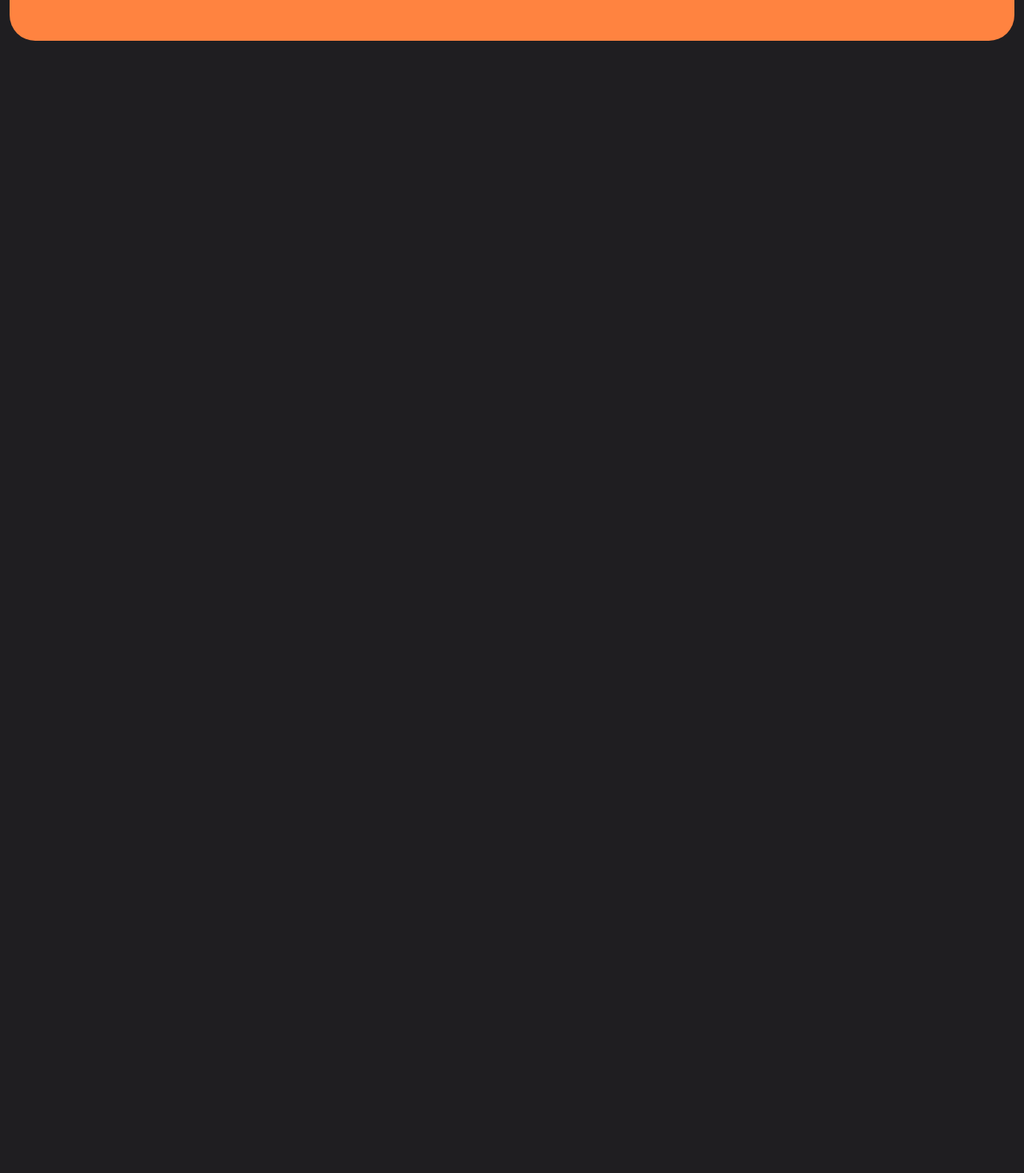
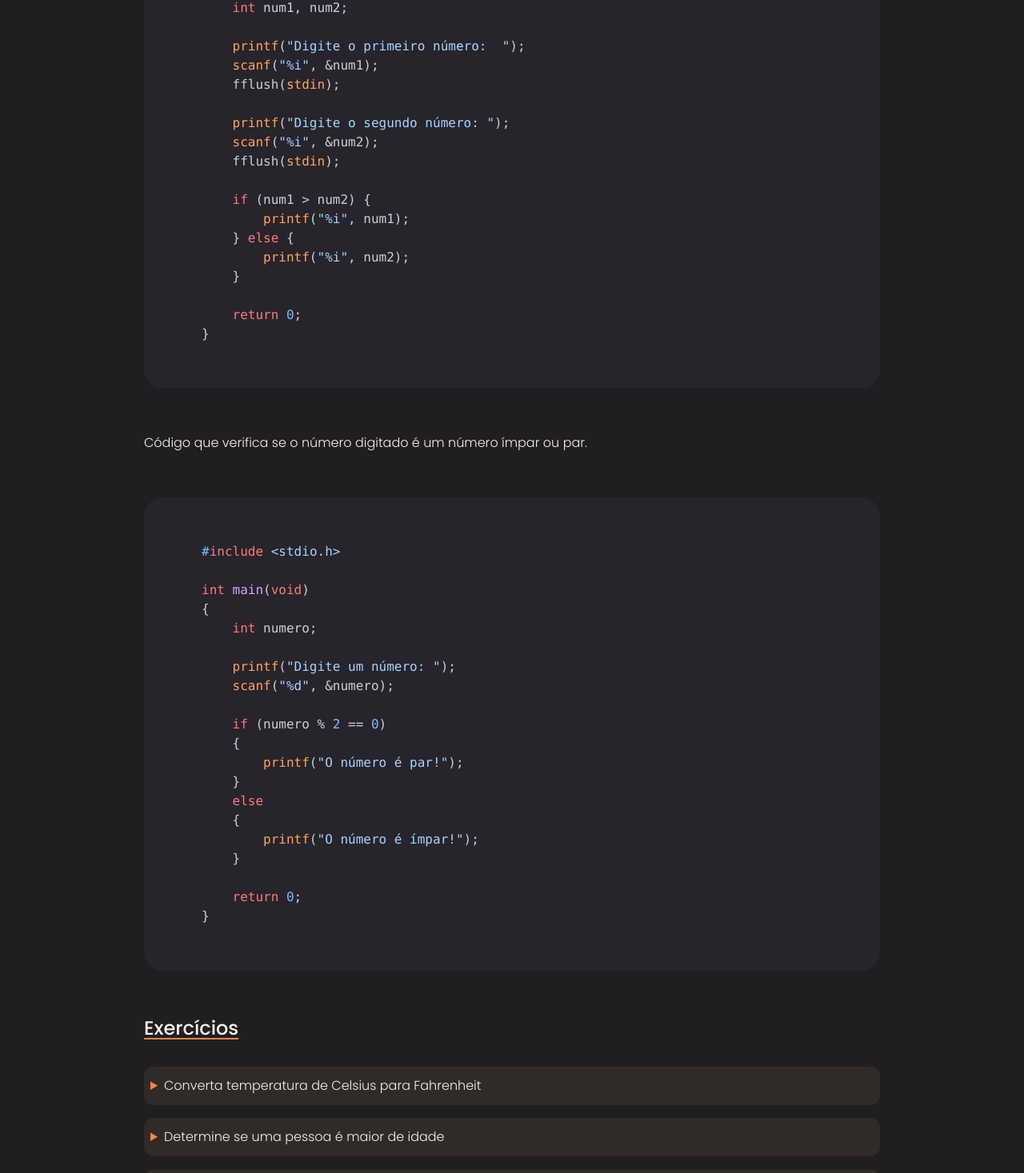
Before and after one commit to kauesandrade/BugHunters, a Next.js app: page /conteudos/Modulo4 in a window 1280 px wide. Shown: the part 2108-3575 px from the top of the page at 80% size. Before the commit the page ends 2171 px from the top, so only its background shows below. Built offline with nearby package versions, Linux system fonts and the light colour scheme.

Commit message:
Modulo 4 acabado nessa desgraça | 25/05 00:41

```diff
--- a/src/app/conteudos/Modulo4/page.tsx
+++ b/src/app/conteudos/Modulo4/page.tsx
@@ -1,11 +1,13 @@
 'use client';
 
+import CodeBlock from '@/components/CodeBlock';
+import SolutionBlock from '@/components/SolutionBlock';
 import { Plus, Minus, Asterisk, Slash, Percent, Equal, ChevronRight, ChevronLeft, Ampersand } from 'lucide-react';
 
 const Modulo4 = () => {
     return (
         <>
-            <section className="text-white px-[180px] text-justify font-light flex flex-col gap-14 pb-80">
+            <section className="pt-49 text-white px-[180px] text-justify font-light flex flex-col gap-14 pb-80">
                 <div className="flex flex-col gap-10">
                     <h2 className="text-4xl font-semibold">Operadores relacionais</h2>
                 </div>
@@ -37,7 +39,7 @@ const Modulo4 = () => {
                     <h4 className="text-2xl font-medium underline underline-offset-4 decoration-orange">Operadores Lógicos</h4>
                     <div className="flex flex-col gap-4">
                         <p className="bg-[#302B28] border-1 border-orange rounded-lg p-2 flex gap-2 font-light"><span className="font-bold text-orange flex flex-row"><Ampersand/><Ampersand /></span>  E (AND) – retorna true se ambos forem true.</p>
-                        <p className="bg-[#302B28] border-1 border-orange rounded-lg p-2 flex gap-2 font-light"><span className="font-bold text-orange">| |</span>  Ou (OR) – retorna true se pelo menos um for true.</p>
+                        <p className="bg-[#302B28] border-1 border-orange rounded-lg p-2 flex gap-2 font-light"><span className="font-bold text-orange">||</span>  Ou (OR) – retorna true se pelo menos um for true.</p>
                         <p className="bg-[#302B28] border-1 border-orange rounded-lg p-2 flex gap-2 font-light"><span className="font-bold text-orange">!</span>  Não (NOT) – inverte o valor lógico.</p>
                     </div>
                 </div>
@@ -48,8 +50,167 @@ const Modulo4 = () => {
                         <p className="bg-[#302B28] border-1 border-orange rounded-lg p-2 flex gap-2 font-light"><span className="font-bold text-orange">1</span>  Parênteses</p>
                         <p className="bg-[#302B28] border-1 border-orange rounded-lg p-2 flex gap-2 font-light"><span className="font-bold text-orange">2</span>  Multiplicação, divisão, módulo</p>
                         <p className="bg-[#302B28] border-1 border-orange rounded-lg p-2 flex gap-2 font-light"><span className="font-bold text-orange">3</span>  Soma, adição</p>
+                        <p className="bg-[#302B28] border-1 border-orange rounded-lg p-2 flex gap-2 font-light"><span className="font-bold text-orange">4</span>  Relacionais</p>
+                        <p className="bg-[#302B28] border-1 border-orange rounded-lg p-2 flex gap-2 font-light"><span className="font-bold text-orange">5</span>  Lógicos</p>
                     </div>
                 </div>
+                <section>
+                <h3 className="font-medium text-2xl underline underline-offset-4 decoration-orange">
+                    Exemplos de códigos
+                </h3>
+                <p className="mt-6 mb-14">Este programa solicita por dois números e imprime o maior na tela utilizando do operador relacional "&gt;".</p>
+                <CodeBlock code=
+{`#include <stdio.h>
+
+int main(void) {
+    int num1, num2;
+
+    printf("Digite o primeiro número:  ");
+    scanf("%i", &num1);
+    fflush(stdin);
+
+    printf("Digite o segundo número: ");
+    scanf("%i", &num2);
+    fflush(stdin);
+
+    if (num1 > num2) {
+        printf("%i", num1);
+    } else {
+        printf("%i", num2);
+    }
+
+    return 0;
+}`}
+/>
+                <p className="mt-14 mb-14">Código que verifica se o número digitado é um número ímpar ou par.</p>
+                <CodeBlock code=
+{`#include <stdio.h>
+
+int main(void)
+{
+    int numero;
+
+    printf("Digite um número: ");
+    scanf("%d", &numero);
+
+    if (numero % 2 == 0)
+    {
+        printf("O número é par!");
+    }
+    else
+    {
+        printf("O número é ímpar!");
+    }
+
+    return 0;
+}`}
+/>
+            </section>
+            <section>
+                <h3 className="font-medium text-2xl underline underline-offset-4 decoration-orange">
+                    Exercícios
+                </h3>
+
+                <div className="flex flex-col gap-4 mt-8">
+                    <SolutionBlock
+                        title={"Converta temperatura de Celsius para Fahrenheit"}
+                        code=
+{`#include <stdio.h>
+
+int main(void)
+{
+    float temperatura_celsius, temperatura_fahrenheit;
+
+    printf("Digite a temperatura em Celsius: ");
+    scanf("%f", &temperatura_celsius);
+
+    temperatura_fahrenheit = temperatura_celsius * 1.8 + 32;
+
+    printf("A temperatura %.2f em Celsius é %.2f em Fahrenheit.", temperatura_celsius, temperatura_fahrenheit);
+
+    return 0;
+}`}
+                    />
+
+                    <SolutionBlock
+                        title={"Determine se uma pessoa é maior de idade"}
+                        code=
+{`#include <stdio.h>
+
+int main(void)
+{
+    int idade;
+
+    printf("Digite a sua idade: ");
+    scanf("%d", &idade);
+
+    if (idade >= 18)
+    {
+        printf("Você é maior de idade!");
+    }
+    else
+    {
+        printf("Você é menor de idade!");
+    }
+
+    return 0;
+}`}
+                    />
+
+                    <SolutionBlock
+                        title={"Descubra o salário do mês de alguém, perguntando-o quanto ele ganha por hora e quantas horas foram trabalhadas"}
+                        code=
+{`#include <stdio.h>
+
+int main(void)
+{
+    float salario_hora;
+    int horas_trabalhadas;
+
+    printf("Quanto voce ganha por hora? ");
+    scanf("%f", &salario_hora);
+    printf("Quantas horas voce trabalhou no mes? ");
+    scanf("%d", &horas_trabalhadas);
+
+    printf("O seu salário do mês foi: R$ %.2f", salario_hora * horas_trabalhadas);
+
+    return 0;
+}`}
+                    />
+
+                    <SolutionBlock
+                        title={"Verifique se três números formam um triângulo"}
+                        code=
+{`#include <stdio.h>
+
+int main(void)
+{
+    float lado1, lado2, lado3;
+
+    printf("Digite o primeiro lado do triângulo: ");
+    scanf("%f", &lado1);
+    fflush(stdin);
+    printf("Digite o segundo lado do triângulo: ");
+    scanf("%f", &lado2);
+    fflush(stdin);
+    printf("Digite o terceiro lado do triângulo: ");
+    scanf("%f", &lado3);
+    fflush(stdin);
+
+    if (lado1 + lado2 < lado3 || lado3 + lado2 < lado1 || lado1 + lado3 < lado1)
+    {
+        printf("Esses valores nao conseguem formar um triângulo.");
+    }
+    else
+    {
+        printf("Esses valores conseguem formar um triângulo.");
+    }
+
+    return 0;
+}`}
+                    />
+                </div>
+            </section>
 
             </section>
         </>
--- a/src/app/conteudos/modulo3/page.tsx
+++ b/src/app/conteudos/modulo3/page.tsx
@@ -74,11 +74,52 @@ int main()
                 />
             </section>
             <section>
-                <h3 className="mt-14 font-semibold text-[2.5rem]">Atividades</h3>
+                <h3 className="mt-14 font-medium text-2xl underline underline-offset-4 decoration-orange">
+                    Exemplos de códigos
+                </h3>
+                <p className="mt-6 mb-14">Código para a soma de dois números, utilizando o tipo int para resolução.</p>
+                <CodeBlock code=
+{`#include <stdio.h>
+
+int main() {
+    int num1, num2, soma;
+
+    printf("Digite dois números inteiros: ");
+    scanf("%d %d", &num1, &num2);
+    soma = num1 + num2;
+
+    printf("A soma é: %d\\n", soma);
+
+    return 0;
+}`}
+/>
+                <p className="mt-14 mb-14">Código para o cálculo da área de um círculo, utilizando o tipo float para resolução.</p>
+                <CodeBlock code=
+{`#include <stdio.h>
+
+#define PI 3.14
+
+int main() {
+    float raio, area;
+
+    printf("Digite o raio do círculo: ");
+    scanf("%f", &raio);
+    area = PI * raio * raio;
+
+	printf("A área do círculo é: %.2f\\n", area);
+
+    return 0;
+}`}
+/>
+            </section>
+            <section>
+                <h3 className="mt-14 font-medium text-2xl underline underline-offset-4 decoration-orange">
+                    Exercícios
+                </h3>
 
                 <div className="flex flex-col gap-4 mt-8">
                     <SolutionBlock
-                        title={"Escreva um programa que calcula o dobro de um número inteiro."}
+                        title={"Escreva um programa que calcula o dobro de um número inteiro"}
                         code=
 {`#include <stdio.h>
 
@@ -97,7 +138,7 @@ int main() {
                     />
 
                     <SolutionBlock
-                        title={"Escreva um programa que receba a base e a altura de um triângulo e calcule sua área."}
+                        title={"Escreva um programa que receba a base e a altura de um triângulo e calcule sua área"}
                         code=
 {`#include <stdio.h>
 
@@ -119,7 +160,7 @@ int main() {
                     />
 
                     <SolutionBlock
-                        title={"Crie um programa que converta uma medida de quilômetros para milhas (1 quilômetro = 0.621371 milhas)."}
+                        title={"Crie um programa que converta uma medida de quilômetros para milhas (1 quilômetro = 0.621371 milhas)"}
                         code=
 {`#include <stdio.h>
 
@@ -138,7 +179,7 @@ int main() {
                     />
 
                     <SolutionBlock
-                        title={"Implemente um algoritmo que leia a idade de 3 pessoas e calcule a média das idades."}
+                        title={"Implemente um algoritmo que leia a idade de 3 pessoas e calcule a média das idades"}
                         code=
 {`#include <stdio.h>
 
@@ -164,7 +205,7 @@ int main() {
                     />
 
                     <SolutionBlock
-                        title={"Desenvolva um código que leia 2 números inteiros e determine o maior valor entre eles."}
+                        title={"Desenvolva um código que leia 2 números inteiros e determine o maior valor entre eles"}
                         code=
 {`#include <stdio.h>
 
--- a/src/components/header/index.tsx
+++ b/src/components/header/index.tsx
@@ -43,7 +43,7 @@ const Header = () => {
             <section className="flex items-center">
                 <img className="cursor-pointer" onClick={() => handleNavigation("/")} src="/logo.svg" alt="Logo Bug Hunters" />
             </section>
-            <section className="hidden xl:flex items-center font-extralight">
+            <section className="flex items-center font-extralight">
                 <ul className="flex font-medium gap-24">
                     <li>
                         <a className="cursor-pointer" onClick={() => handleNavigation("/conteudos")}>Conteúdos</a>
@@ -56,13 +56,13 @@ const Header = () => {
                     </li>
                 </ul>
             </section>
-            <section className="flex xl:hidden items-center font-extralight">
+            {/* <section className="flex xl:hidden items-center font-extralight">
                 <ul className="flex gap-24">
                     <li>
                         <a className="cursor-pointer" onClick={() => handleNavigation("/conteudos")}>Conteúdos</a>
                     </li>
                 </ul>
-            </section>
+            </section> */}
         </header>
     )
 }
```
